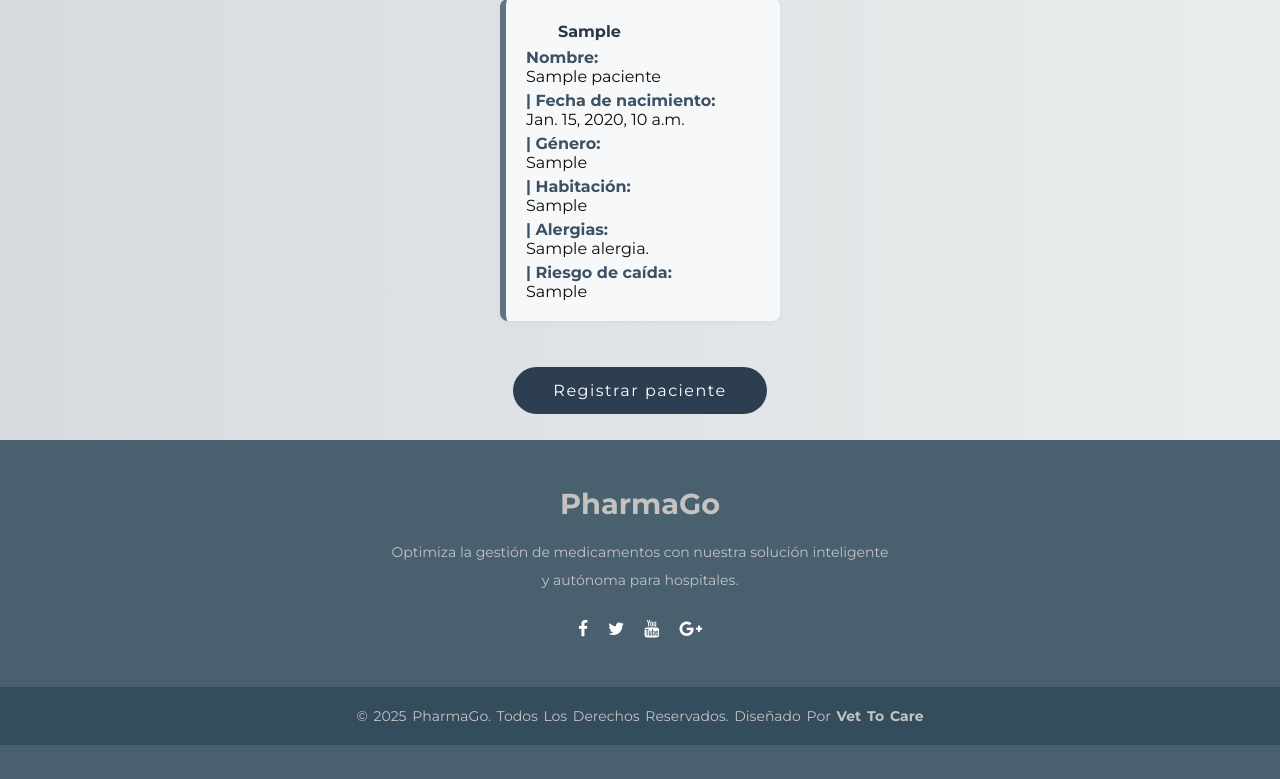
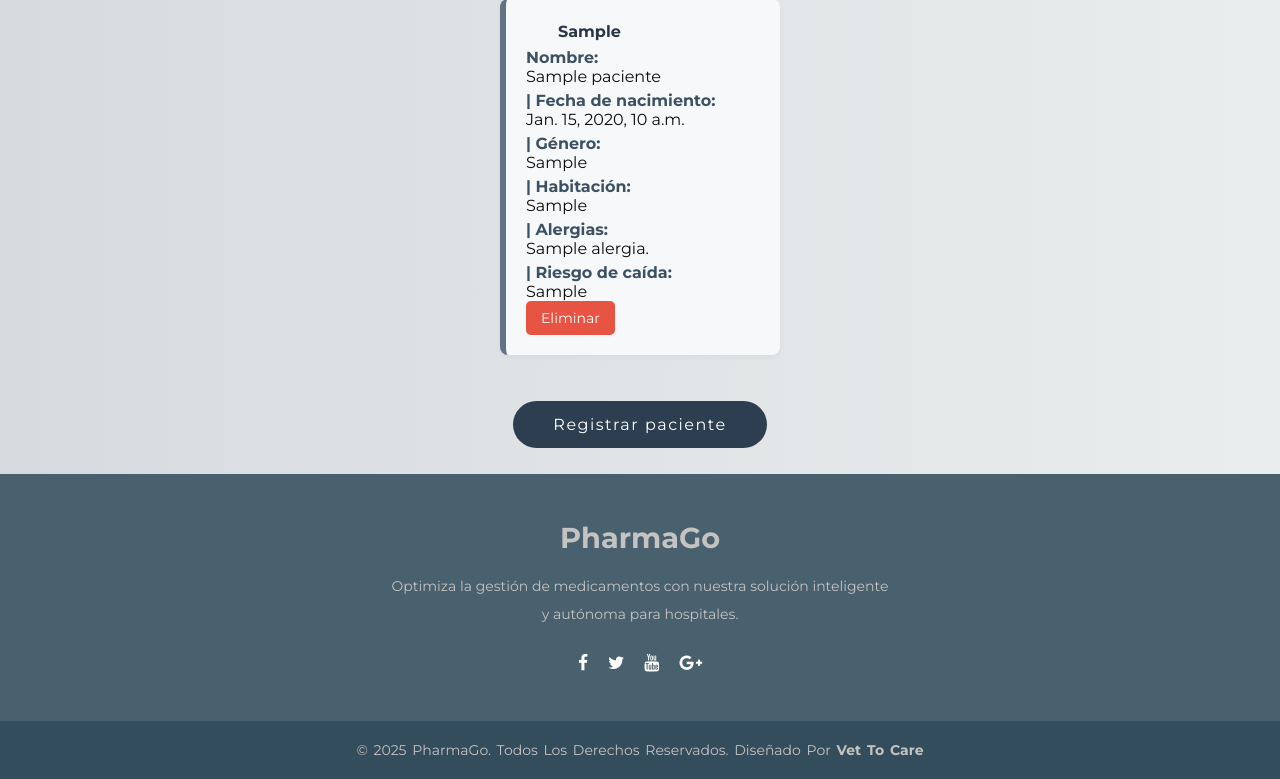
Before and after one commit to CarToCare/PharmaGo, a Django app: page /pacientes/ in a window 1280 px wide. Shown: the part 215-994 px from the top of the page. Before the commit the page ends 960 px from the top, so only its background shows below. Run offline with Django 5.2, Linux system fonts and the light colour scheme; tables that the repository leaves empty hold one stand-in row (values such as "Sample post"); a database or web service that is not in the repository returns one stand-in record (values such as "Sample title"); some libraries are stand-ins or nearby versions.

Commit message:
cerrar sesion, pacientes, etc

```diff
--- a/ourproyecto/pag/static/pacientes.css
+++ b/ourproyecto/pag/static/pacientes.css
@@ -246,3 +246,19 @@ body {
     opacity: .4;
     font-weight: 200;
 }
+
+.btn-eliminar {
+    background-color: #e74c3c;
+    color: white;
+    border: none;
+    padding: 8px 15px;
+    border-radius: 5px;
+    cursor: pointer;
+    font-size: 14px;
+    transition: background 0.3s ease, transform 0.2s;
+}
+
+.btn-eliminar:hover {
+    background-color: #c0392b;
+    transform: scale(1.05);
+}
--- a/ourproyecto/pag/templates/inicio.html
+++ b/ourproyecto/pag/templates/inicio.html
@@ -42,7 +42,7 @@
     <div class="content" id="inicio">
         <p>Bienvenido al centro de control: Tu acceso exclusivo para gestionar y optimizar la operación del hospital con eficiencia y seguridad.
             <br><br>
-            <a href="{% url 'principal' %}" class="btn">Cerrar sesión</a>
+            <a href="{% url 'cerrar_sesion' %}" class="btn">Cerrar sesión</a>
         </p>
     </div>
 
--- a/ourproyecto/pag/templates/pacientes.html
+++ b/ourproyecto/pag/templates/pacientes.html
@@ -18,6 +18,7 @@
     <link rel="stylesheet" href="https://cdnjs.cloudflare.com/ajax/libs/font-awesome/6.6.0/css/all.min.css">
 
   <script src="https://unpkg.com/boxicons@2.1.4/dist/boxicons.js"></script>
+  <script src="https://cdn.jsdelivr.net/npm/sweetalert2@11"></script>
 
   <link rel="stylesheet" href="https://stackpath.bootstrapcdn.com/font-awesome/4.7.0/css/font-awesome.min.css">
 
@@ -62,6 +63,10 @@
           {% endfor %}
           <strong>| Riesgo de caída:</strong> {{paciente.riesgoCaida}}
         </div>
+        <form id="form-eliminar-{{ paciente.idPaciente }}" action="{% url 'eliminar_paciente' paciente.idPaciente %}" method="POST">
+          {% csrf_token %}
+          <button type="button" class="btn-eliminar" onclick="confirmarEliminacion('{{ paciente.idPaciente }}')">Eliminar</button>
+        </form>
       </li>
       {% endfor %}
     </ol>
@@ -89,6 +94,25 @@
     </div>
   </footer>
 
+  <script>
+    function confirmarEliminacion(idPaciente) {
+        Swal.fire({
+            title: "¿Estás seguro?",
+            text: "Esta acción no se puede deshacer.",
+            icon: "warning",
+            showCancelButton: true,
+            confirmButtonColor: "#d33",
+            cancelButtonColor: "#3085d6",
+            confirmButtonText: "Sí, eliminar",
+            cancelButtonText: "Cancelar"
+        }).then((result) => {
+            if (result.isConfirmed) {
+                document.getElementById("form-eliminar-" + idPaciente).submit();
+            }
+        });
+    }
+  </script>
+
 </body>
 
 </html>
--- a/ourproyecto/pag/urls.py
+++ b/ourproyecto/pag/urls.py
@@ -6,6 +6,7 @@ urlpatterns = [
     path('sesion/', views.sesion, name='sesion'),
     path('inicio/', views.inicio, name='inicio'),
     path('sIn/',views.sIn, name="sIn"),
+    path('cerrar_sesion/', views.cerrar_sesion, name='cerrar_sesion'),
     path('proto/', views.proto, name='proto'),
     path('entregas/',views.entregas,name='entregas'),
     path('medicamentos/', views.medicamentos, name='medicamentos'),
@@ -13,6 +14,7 @@ urlpatterns = [
     path("formulario_movimiento/", views.formulario_movimiento, name="formulario_movimiento"),
     path('test/',views.test),
     path('pacientes/', views.pacientes, name='pacientes'),
+    path('eliminar_paciente/<str:idPaciente>/', views.eliminar_paciente, name='eliminar_paciente'),
     path('registro/', views.registro, name='registro'),
     path('recetas/', views.recetas, name='recetas'),
     path('regPac/', views.regPac, name='regPac'),
--- a/ourproyecto/pag/views.py
+++ b/ourproyecto/pag/views.py
@@ -1,11 +1,13 @@
 from django.shortcuts import render, HttpResponse, redirect
 from django.contrib.auth.models import User
-from django.contrib.auth import authenticate, login
+from django.contrib.auth import authenticate, login, logout
 from .models import usuarios_coll, proto_coll, entregas_coll, CustomUser, recetas_coll, med_coll, pacientes_coll
 from .db import getOnePaciente, getPacientes
 import re
 import json
 from datetime import datetime
+from django.views.decorators.csrf import csrf_exempt
+from django.contrib import messages
 
 # Create your views here.
 def principal(request):
@@ -63,6 +65,15 @@ def formulario_movimiento(request):
 def pacientes(request):
     pc=getPacientes()
     return render(request, 'pacientes.html', {'pacientes':pc});
+
+def getPacientes():
+    return list(pacientes_coll.find({}))
+
+@csrf_exempt
+def eliminar_paciente(request, idPaciente):
+    if request.method == "POST":
+        pacientes_coll.delete_one({"idPaciente": idPaciente})
+        return redirect('pacientes')
 
 def nuevo_idRec():
     ultima_rec = recetas_coll.find_one(sort=[("idReceta", -1)])
@@ -137,38 +148,41 @@ def test(request):
     return HttpResponse(p)
 
 def sIn(request):
-    print("hay va")
     if request.method =='POST':
         email=request.POST.get('correo')
         pas=request.POST.get('pass')
-    u=usuarios_coll.find_one( {"correoElectronico":email})
-    if u is not None:
-        if u['password']==pas and u['pL']==True:
-            try:
-                user = CustomUser.objects.get(correo=u['correoElectronico'])
-            except CustomUser.DoesNotExist:
-                user = CustomUser.objects.create_user(
-                    username=u['nombre'],
-                    password=u['password'],
-                    correo=u['correoElectronico'],
-                    telefono=u['datosComplementarios']['telefono']
-                )
-            user=authenticate(correo=u['correoElectronico'], password=u['password'])
-            print(user.password)
-            if user is not None:
-                login(request,user)
-                response=redirect('inicio')
-                response.set_cookie('correo', email)
-                print("Usuario autenticado")
+        u=usuarios_coll.find_one( {"correoElectronico":email})
+        if u is not None:
+            if u['password']==pas and u['pL']==True:
+                try:
+                    user = CustomUser.objects.get(correo=u['correoElectronico'])
+                except CustomUser.DoesNotExist:
+                    user = CustomUser.objects.create_user(
+                        username=u['nombre'],
+                        password=u['password'],
+                        correo=u['correoElectronico'],
+                        telefono=u['datosComplementarios']['telefono']
+                    )
+                user=authenticate(correo=u['correoElectronico'], password=u['password'])
+                if user is not None:
+                    login(request,user)
+                    response=redirect('inicio')
+                    response.set_cookie('correo', email)
+                    return response
+                else:
+                    messages.error(request, "Usuario o contraseña incorrectos")
+
             else:
-                print("Usuario o contraseña incorrectos")
+                messages.error(request, "Usuario o contraseña incorrectos")
         else:
-            print("no existe")
-            response=redirect('principal')
-    else:
-        print("no existe")
-        response=redirect('principal')
-    return response
+            messages.error(request, "Usuario o contraseña incorrectos")
+        return redirect('sIn')
+
+    return render(request, 'sesion.html')
+
+def cerrar_sesion(request):
+    logout(request)
+    return redirect('principal')
 
 def registro(request):
     return render(request, 'registro.html')
```
Also changed, not shown: ourproyecto/pag/templates/sesion.html (+10 -1 lines).
